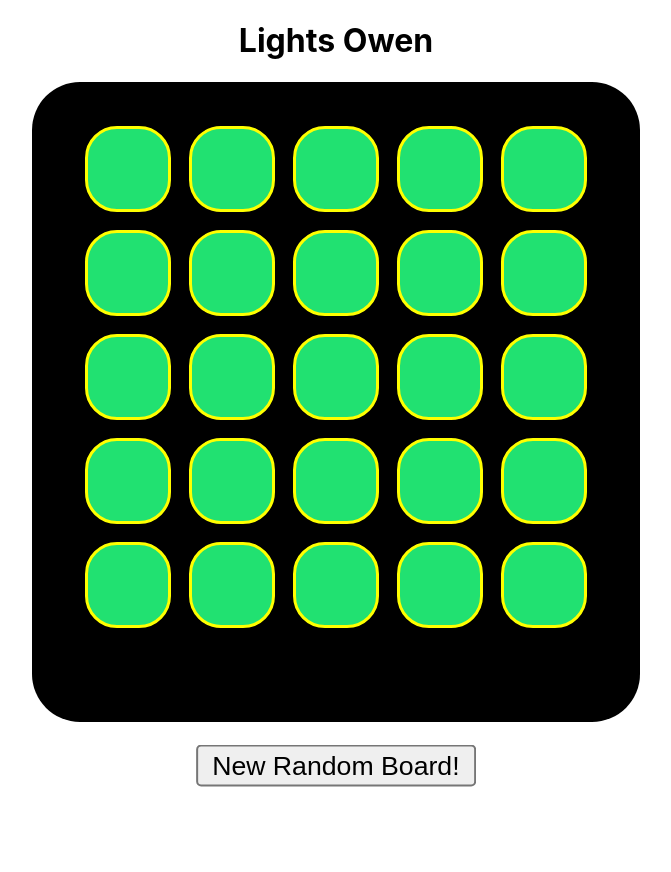
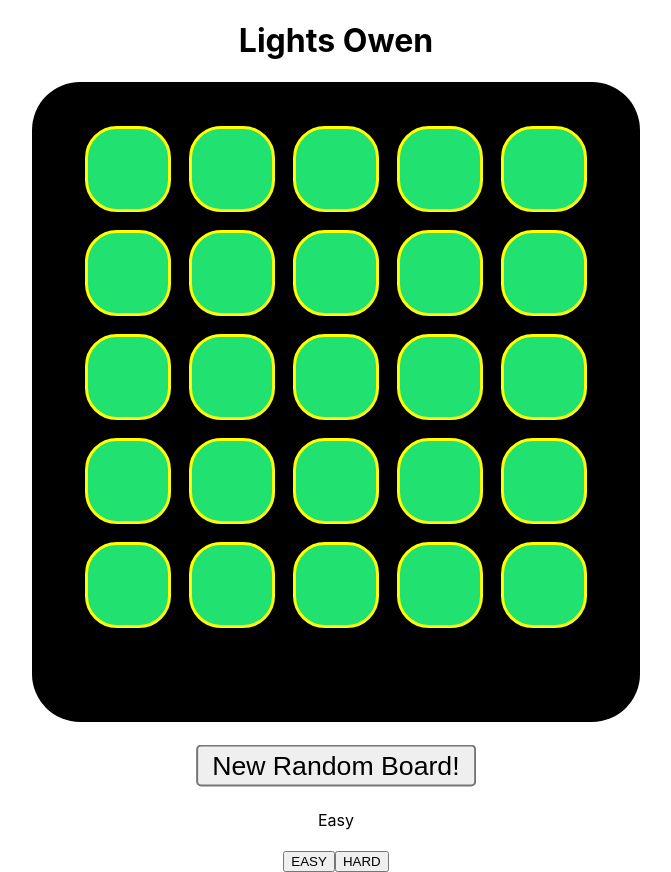
Before and after one commit to OwenPortfolio/lights-out, a React (Create React App) app: page / in a window 1280 px wide. Shown: the whole page, without its empty margins (304-975 px from the left). Before the commit the page ends 810 px from the top, so only its background shows below. Built offline with nearby package versions, Linux system fonts and the light colour scheme.

Commit message:
add easy and hard difficulties

```diff
--- a/src/App.js
+++ b/src/App.js
@@ -3,7 +3,7 @@ import Header from './components/Header'
 import Board from './components/Board'
 import NewGameButton from './components/NewGameButton'
 import WinChecker from './components/WinChecker'
-
+import Difficulty from './components/Difficulty'
 
 function App() {
   return (
@@ -15,6 +15,7 @@ function App() {
       <NewGameButton/>
       <br></br>
       <br></br>
+      <Difficulty/>
       <WinChecker/>
       </body>
     </div>
--- a/src/components/Box.jsx
+++ b/src/components/Box.jsx
@@ -19,6 +19,7 @@ const Box = () => {
         )
     }
     const swapNeighbours = (id, event) => {
+        let difficulty = document.getElementById('difficulty').textContent
         let row = id[0];
         let column = parseInt(id[1])
 
@@ -39,6 +40,7 @@ const Box = () => {
             }
         }
 
+        if(difficulty === 'Hard'){
             if(row !== 'E'){
                 let idShift = {A:'B', B:'C', C:'D', D:'E'}
                 let bottomNeighbourId = idShift[row] + column;
@@ -56,6 +58,7 @@ const Box = () => {
                 }
             }
         }
+    }
 
     return <div class="light" style={{backgroundColor: isOn ? '#21e171' : '', borderColor: isOn ? 'yellow' : '', borderStyle: isOn ? 'solid' : ''}} onClick={lightswitch}></div>
 }
--- /dev/null
+++ b/src/components/Difficulty.jsx
@@ -0,0 +1,24 @@
+import {useState} from 'react';
+
+const Difficulty = () => {
+
+    const[difficulty, setDifficulty] = useState('Easy');
+
+    const easy = () => {
+        setDifficulty('Easy')
+    }
+
+    const hard = () => {
+        setDifficulty('Hard')
+    }
+
+    return <div>
+            <div id='difficulty'>{difficulty}</div>
+            <br></br>
+            <button id='easy' onClick={easy}>EASY</button>
+            <button id='hard' onClick={hard}>HARD</button>
+
+    </div>
+}
+
+export default Difficulty;
```
Lines whose indentation alone changed are shown as unchanged.
